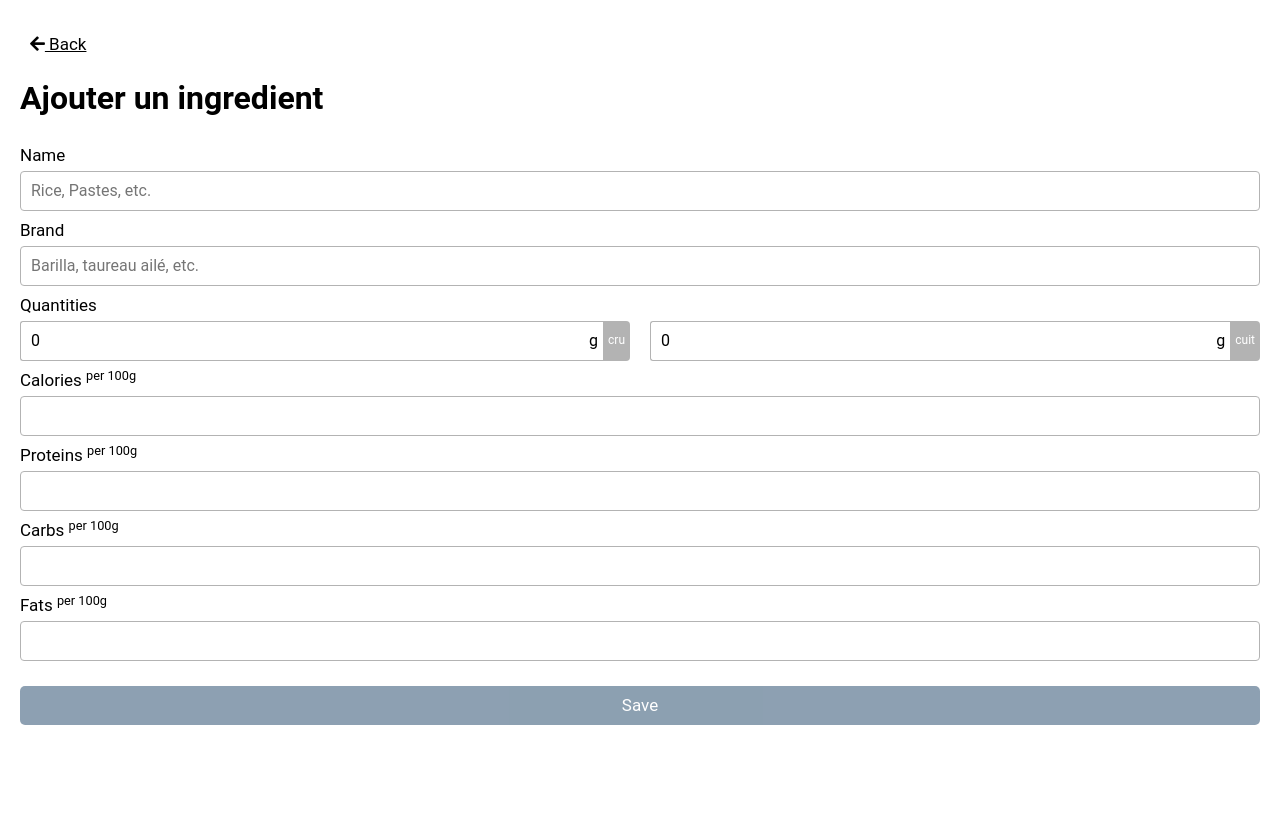
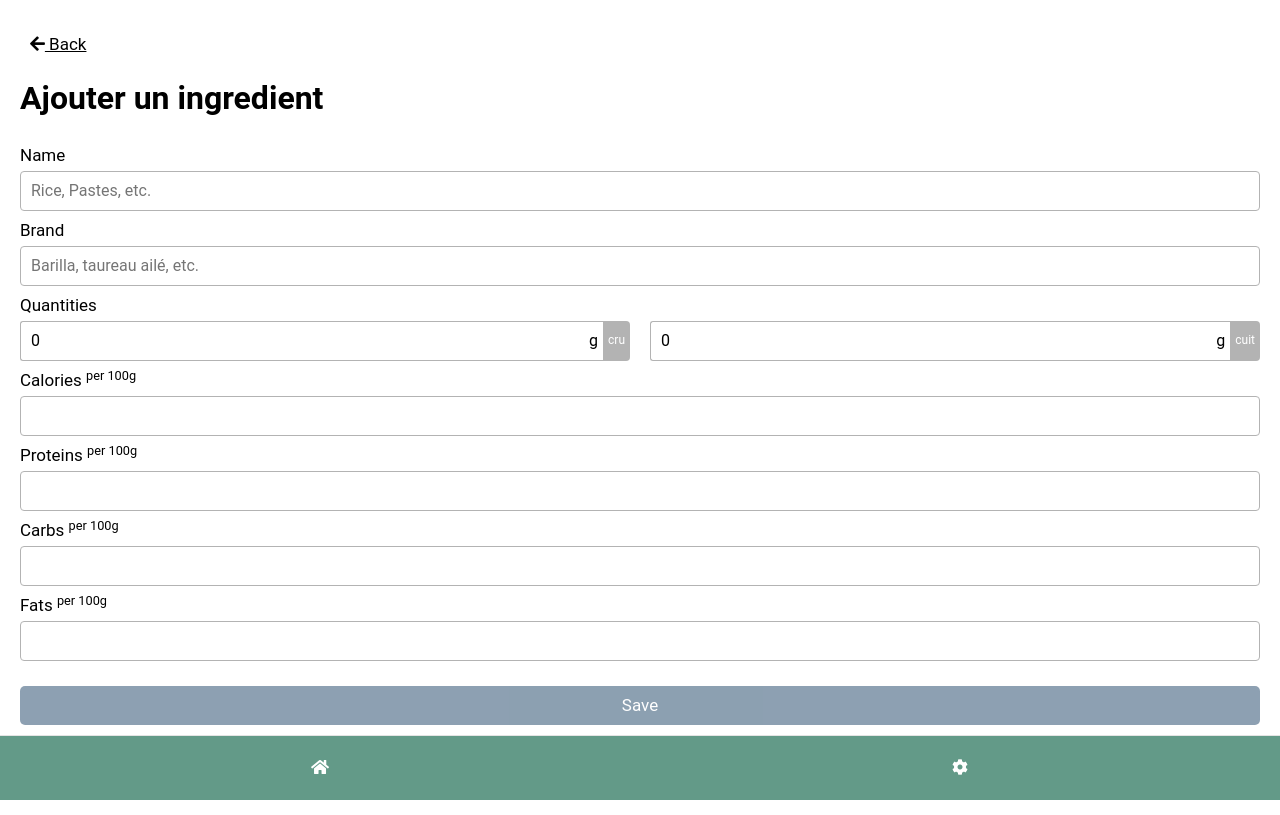
Before and after one commit to LeoGoemaere/nutrition-facts, a Nuxt app: page /FoodRegister in a window 1280 px wide. Built offline with nearby package versions, Linux system fonts and the light colour scheme.

Commit message:
Create navigation

```diff
--- a/assets/scss/abstracts/_variables.scss
+++ b/assets/scss/abstracts/_variables.scss
@@ -1,9 +1,8 @@
-// http://www.color-blindness.com/color-name-hue/
-$color-orient: #1C4366;
 $danger-color: #a72e2e;
 
 
-$color-primary: $color-orient;
+$color-primary: #1C4366;
+$color-secondary: #639a88;
 
 $carbs-color: #d68644;
 $proteins-color: #48bb6a;
--- a/assets/scss/base/_base.scss
+++ b/assets/scss/base/_base.scss
@@ -2,6 +2,10 @@ html {
 	font-family: 'Roboto', -apple-system, BlinkMacSystemFont, sans-serif;
 	-webkit-font-smoothing: antialiased;
 	-moz-osx-font-smoothing: grayscale;
+}
+
+body {
+	padding-bottom: 65px; /* Navigation bar height */
 }
 
 // Set box-sizing:border-box for all elements
--- /dev/null
+++ b/assets/scss/components/_navigation.scss
@@ -0,0 +1,40 @@
+.navigation {
+  position: fixed;
+  bottom: 0;
+  left: 0;
+  right: 0;
+  border-top: 1px solid #e4e4e4;
+  z-index: 10;
+}
+.navigation__list {
+  display: flex;
+  list-style-type: none;
+  text-align: center;
+  background-color: $color-secondary;
+}
+.navigation__item {
+  flex: 1;
+  position: relative;
+}
+.navigation__link {
+  display: block;
+  padding: 23px 0;
+  text-decoration: none;
+  color: #fff;
+}
+
+.navigation__link--primary {
+  height: 65px;
+  line-height: 65px;
+  padding: 0;
+  font-size: 20px;
+}
+.navigation__link.router-link-exact-active::before {
+  content: "";
+  position: absolute;
+  height: 2px;
+  background-color: #ea9852;
+  top: 0;
+  left: 0;
+  right: 0;
+}
--- /dev/null
+++ b/components/Navigation.vue
@@ -0,0 +1,22 @@
+<template>
+  <nav class="navigation">
+    <ul class="navigation__list">
+      <li class="navigation__item">
+        <nuxt-link :to="{ path: '/' }" class="navigation__link"><i class="fas fa-home"></i></nuxt-link>
+      </li>
+      <li class="navigation__item">
+        <nuxt-link :to="{ path: '/' }" class="navigation__link"><i class="fas fa-cog"></i></nuxt-link>
+      </li>
+    </ul>
+  </nav>
+</template>
+
+<script>
+export default {
+  name: 'Navigation'
+}
+</script>
+
+<style lang="scss" scoped>
+  @import '@/assets/scss/components/navigation';
+</style>
--- a/layouts/default.vue
+++ b/layouts/default.vue
@@ -1,6 +1,7 @@
 <template>
   <div class="site">
     <Nuxt />
+    <Navigation />
   </div>
 </template>
 
```
